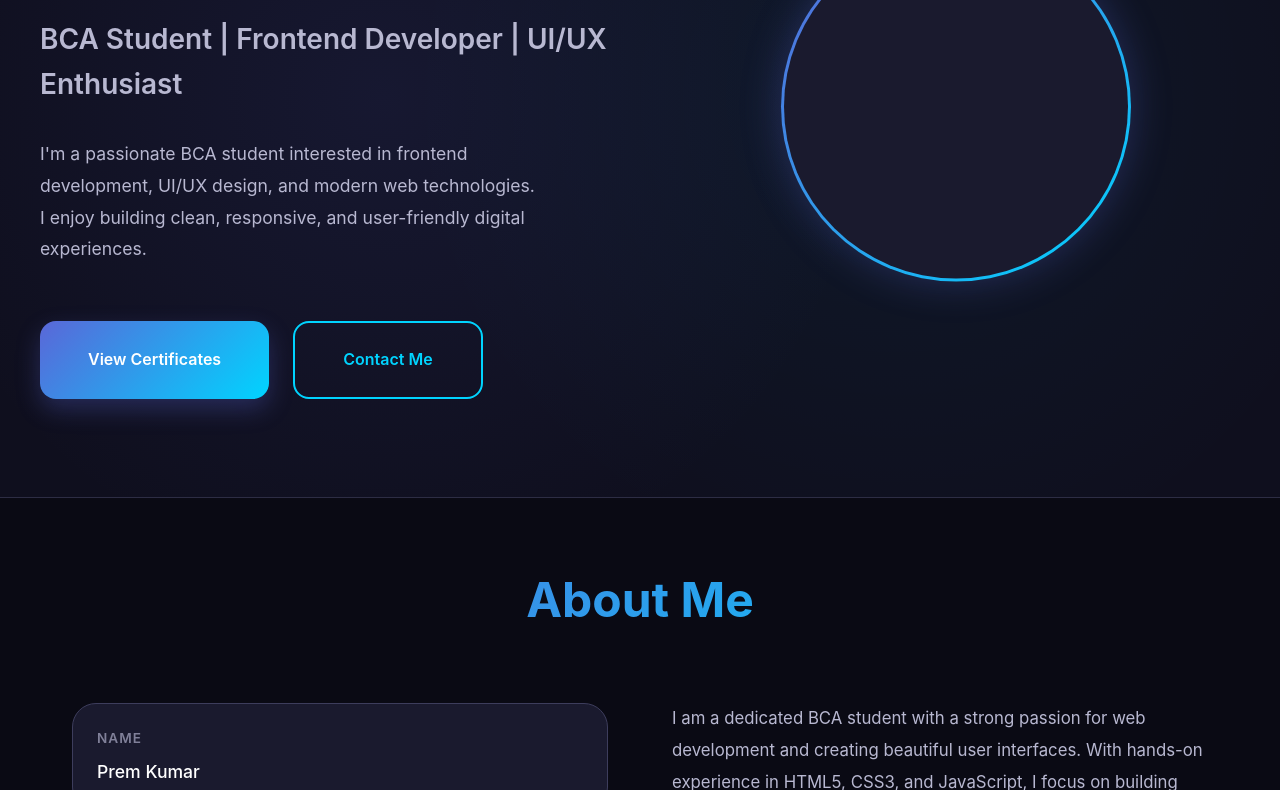
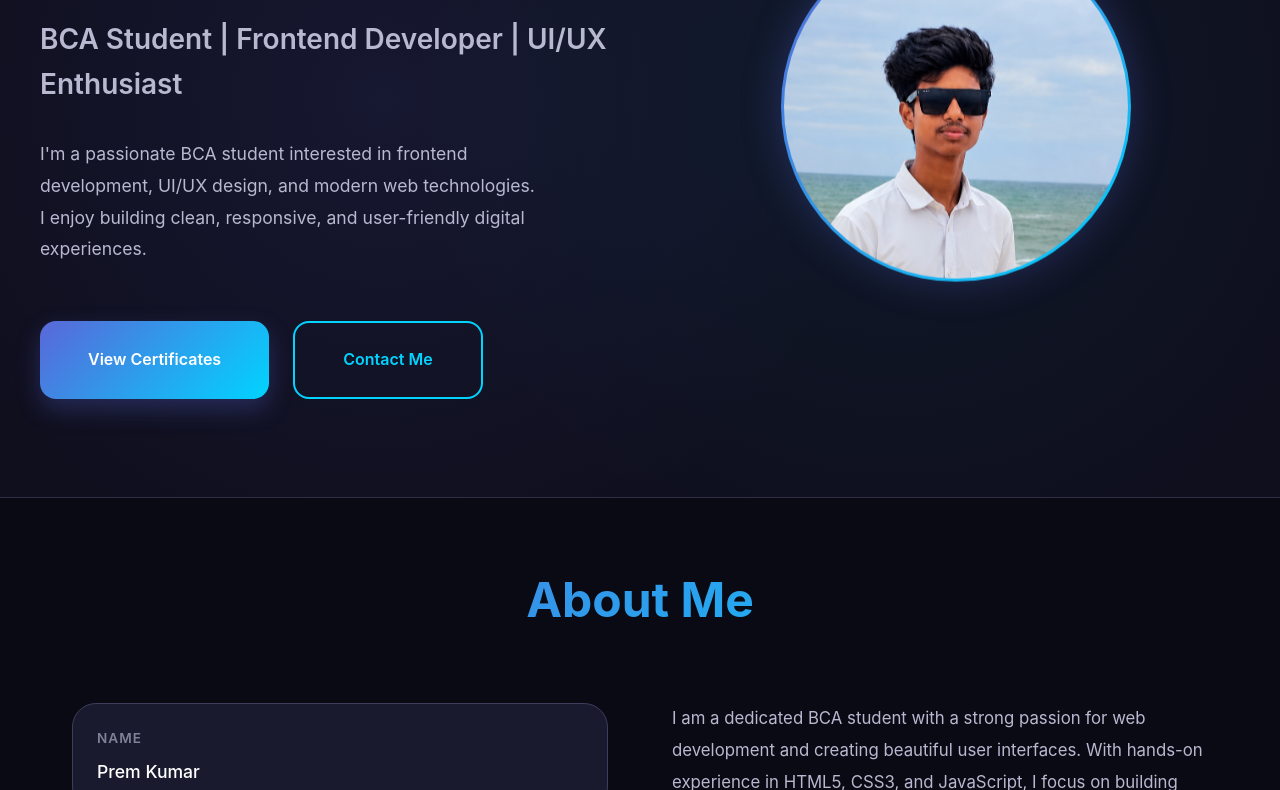
Before and after one commit to prem492006-jpg/prem492006-jpg.github.io, a plain HTML site: page index.html in a window 1280 px wide. Shown: the part 303-1093 px from the top of the page. Drawn offline with Linux system fonts and the light colour scheme.

Commit message:
Update index.html

```diff
--- a/index.html
+++ b/index.html
@@ -63,7 +63,7 @@
 
             <div class="hero-image">
                 <div class="profile-placeholder">
-                    <img src="images/profile.png" alt="Prem Kumar - Profile Photo" class="profile-img">
+                    <img src="profile.png" alt="Prem Kumar - Profile Photo" class="profile-img">
                 </div>
             </div>
         </div>
```
